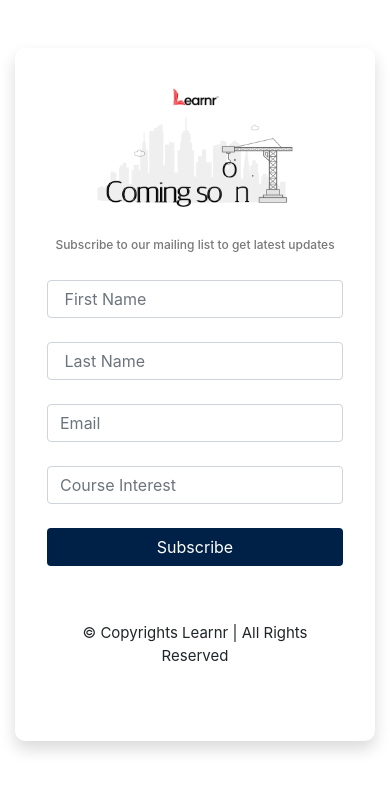
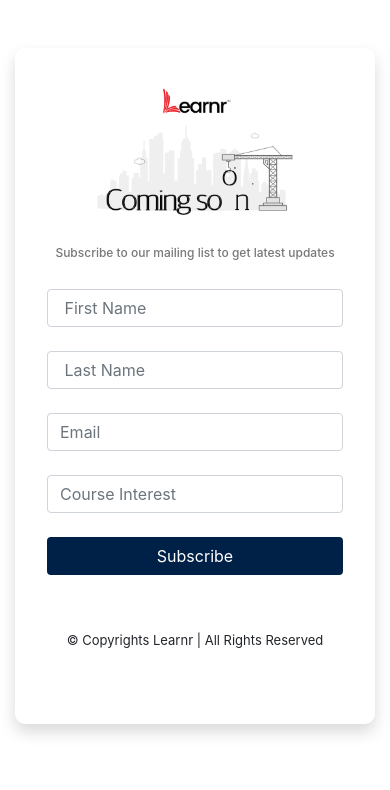
Before and after one commit to Hisrahel/learnr_coming_soon_page, a plain HTML site: page index.html in a window 390 px wide. Drawn offline with Linux system fonts and the light colour scheme.

Commit message:
juwwiwjkdrhovw

```diff
--- a/style.css
+++ b/style.css
@@ -70,6 +70,12 @@
     }
     .comingpage{
         text-align: center !important;
+        font-size: small;
+    }
+    .comingimage{
+        width: 25%;
+        padding-top: 40px;
+        margin: auto;
     }
 }
 @media (min-width: 576px) and (max-width: 767px) {
```
